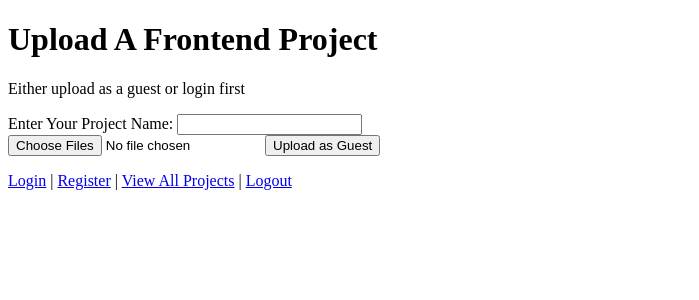
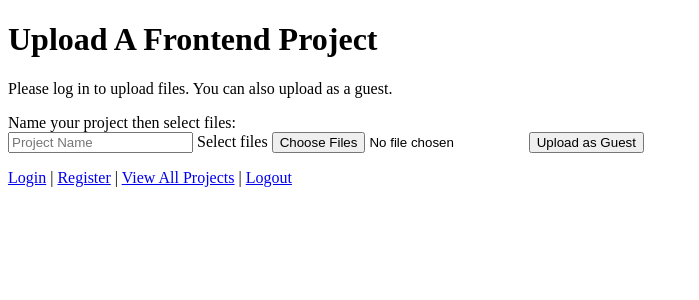
Before and after one commit to joipoi/SkaggbyranCodeServer, a PHP site: page / in a window 1280 px wide. Shown: the top 300 px of the page, without its empty margins (0-699 px from the left). Run offline with PHP 8.4, Linux system fonts and the light colour scheme.

Commit message:
tiny change

```diff
--- a/html/index.php
+++ b/html/index.php
@@ -12,25 +12,25 @@ session_start();
 <body>
     <h1>Upload A Frontend Project</h1>
 
-    <?php if (isset($_SESSION['username'])): ?>
-        <p>Welcome, <?= htmlspecialchars($_SESSION['username']) ?>!</p>
-	<form action="upload.php" method="POST" enctype="multipart/form-data">
-<label for="projectname">Enter Your Project Name:</label>
-        <input type="text" name="projectname" required> <br>
-            <input type="hidden" name="username" value="<?= htmlspecialchars($_SESSION['username']) ?>">
-            <input type="file" name="files[]" multiple required>
-            <input type="submit" value="Upload">
-        </form>
-    <?php else: ?>
-        <p>Either upload as a guest or login first</p>
-	<form action="upload.php" method="POST" enctype="multipart/form-data">
-<label for="projectname">Enter Your Project Name:</label>
-<input type="text" name="projectname" required> <br>
-	    <input type="hidden" name="username" value="guest">
-<input type="file" name="files[]" multiple required>
-            <input type="submit" value="Upload as Guest">
-        </form>
-    <?php endif; ?>
+<?php
+$username = isset($_SESSION['username']) ? htmlspecialchars($_SESSION['username']) : 'guest';
+$welcomeMessage = isset($_SESSION['username']) ? "Welcome $username!" : "Please log in to upload files. You can also upload as a guest.";
+$uploadButtonText = isset($_SESSION['username']) ? "Upload" : "Upload as Guest";
+?>
+
+<p id="welcome"><?= $welcomeMessage ?></p>
+
+<form action="upload.php" method="POST" enctype="multipart/form-data" id="formWrap">
+    <label for="projectname">Name your project then select files:</label><br>
+    <input type="text" name="projectname" placeholder="Project Name" required>
+
+    <input type="hidden" name="username" value="<?= $username ?>">
+
+    <label for="files[]" class="fileButton">Select files</label>
+    <input type="file" name="files[]" webkitdirectory multiple required>
+
+    <button type="submit" id="uploadBtn"><?= $uploadButtonText ?></button>
+</form>
 
     <p><a href="login.php">Login</a> | <a href="register.php">Register</a> | <a href="projects.php">View All Projects</a> | <a href="logout.php">Logout</a> </p>
 </body>
```
